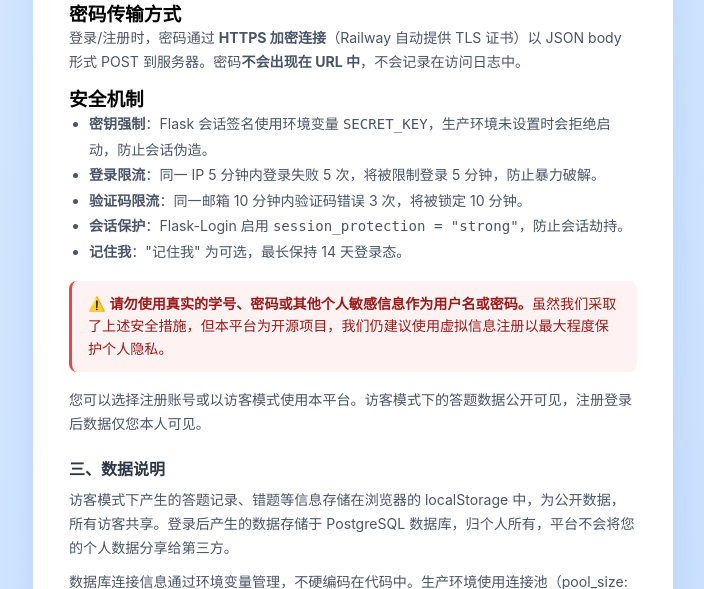
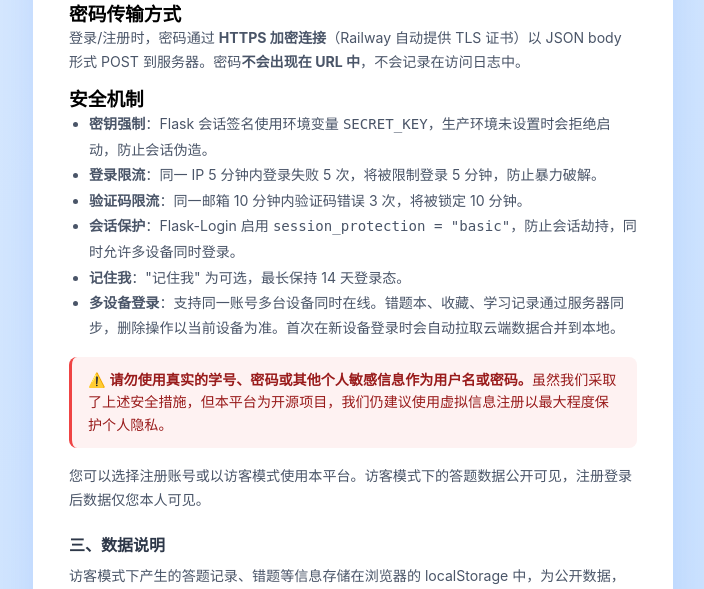
Before and after one commit to PengjinHao-cell/Quiz-App, a Flask app: page /agreement in a window 1280 px wide. Shown: the part 712-1301 px from the top of the page, without its empty margins (287-991 px from the left). Run offline with Flask 3, Linux system fonts and the light colour scheme.

Commit message:
fix: session_protection basic + 协议新增多设备说明

```diff
--- a/app.py
+++ b/app.py
@@ -39,7 +39,7 @@ if app.secret_key == DEFAULT_SECRET:
 
 login_manager = LoginManager()
 login_manager.login_view = "auth.login"
-login_manager.session_protection = "strong"  # 防止会话伪造
+login_manager.session_protection = "basic"  # 允许多设备同时登录，防止会话伪造
 login_manager.remember_cookie_duration = datetime.timedelta(days=14)  # "记住我"有效期
 login_manager.init_app(app)
 
--- a/templates/agreement.html
+++ b/templates/agreement.html
@@ -41,8 +41,9 @@
             <li><strong>密钥强制</strong>：Flask 会话签名使用环境变量 <code>SECRET_KEY</code>，生产环境未设置时会拒绝启动，防止会话伪造。</li>
             <li><strong>登录限流</strong>：同一 IP 5 分钟内登录失败 5 次，将被限制登录 5 分钟，防止暴力破解。</li>
             <li><strong>验证码限流</strong>：同一邮箱 10 分钟内验证码错误 3 次，将被锁定 10 分钟。</li>
-            <li><strong>会话保护</strong>：Flask-Login 启用 <code>session_protection = "strong"</code>，防止会话劫持。</li>
+            <li><strong>会话保护</strong>：Flask-Login 启用 <code>session_protection = "basic"</code>，防止会话劫持，同时允许多设备同时登录。</li>
             <li><strong>记住我</strong>："记住我" 为可选，最长保持 14 天登录态。</li>
+            <li><strong>多设备登录</strong>：支持同一账号多台设备同时在线。错题本、收藏、学习记录通过服务器同步，删除操作以当前设备为准。首次在新设备登录时会自动拉取云端数据合并到本地。</li>
         </ul>
 
         <div class="highlight">
```
